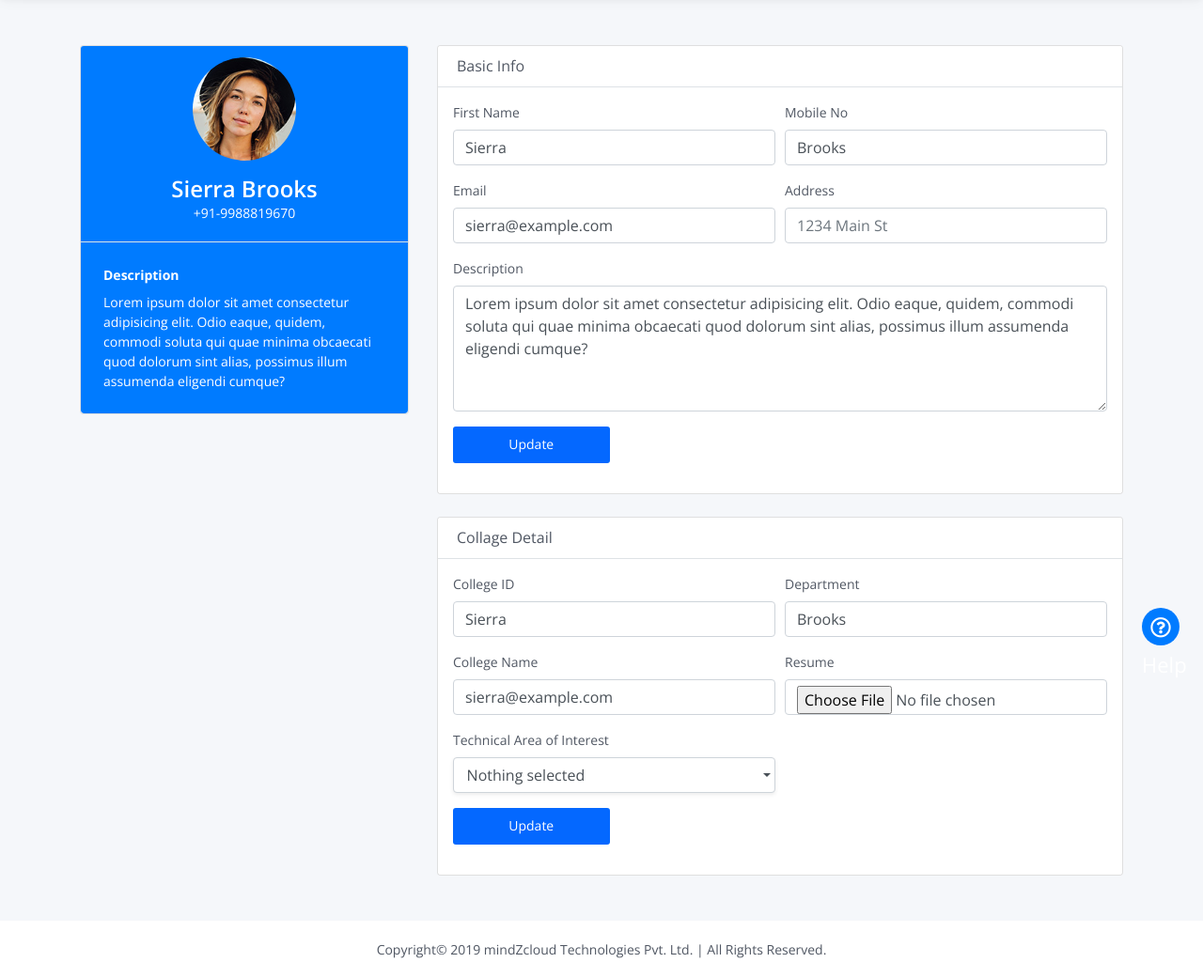
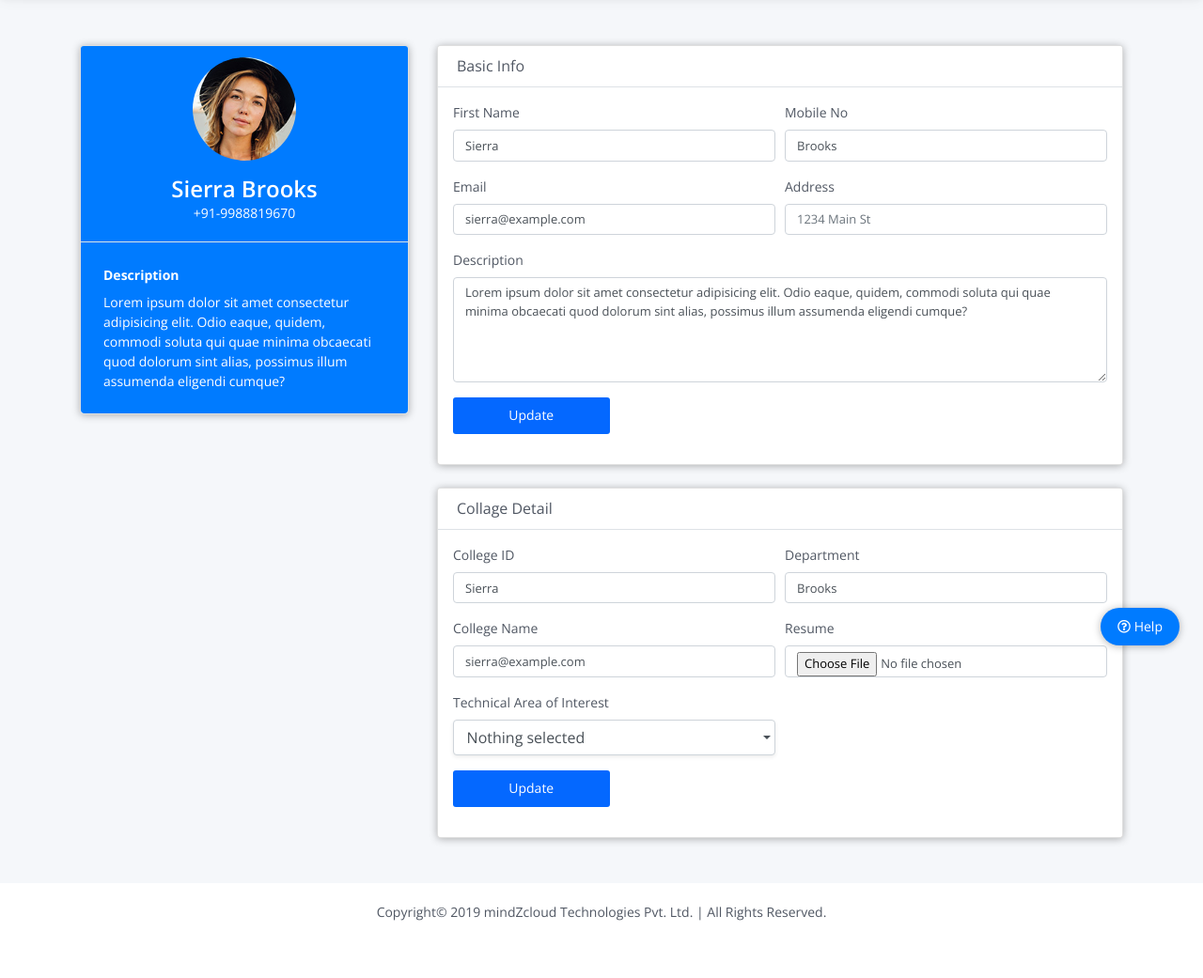
Before and after one commit to dushyantdk/mindclouds, a PHP site: page /edit-profile.html in a window 1280 px wide. Shown: the part 83-1124 px from the top of the page at 94% size. After the commit the page ends 1063 px from the top, so only its background shows below. Run offline with PHP 8.4, Linux system fonts and the light colour scheme; some libraries are stand-ins or nearby versions.

Commit message:
Add files via upload

```diff
--- a/css/custom.css
+++ b/css/custom.css
@@ -60,23 +60,26 @@
 
 .search-from {
     position: absolute;
-    right: 0px;
+    left: 0px;
     top: 0;
-    width: 280px;
+    min-width: 477px;
     display: none;
+    width: 100%;
+}
+.form-control {
+    font-size: 13px;
 }
 
 .search-from input {
-    background:#fff;
-    border: 1px solid#ddd;
-    border-radius: 30px;
+    background: #fff;
+    border: 1px solid #ddd;
+    border-radius: 3px;
     height: 44px;
     padding: 0 15px;
     box-sizing: border-box;
     font-size: 14px;
     width: 100%;
 }
-
 .search:hover .search-from{
     display: block;
 }
@@ -276,6 +279,7 @@
 }
 
 
+
 .outline-btn {
     border: 1px solid rgba(111,104,122,0.3);
     min-width: 111px;
@@ -299,6 +303,8 @@
     background: #0468ff;
     color: #fff;
 }
+
+
 
 .blue-btn {
     background: #0468ff;
@@ -558,6 +564,10 @@
 	display: flex;
 	justify-content: center;
 }
+.user-img .white-btn{
+margin: 0 auto;
+color: #0468ff;
+}
 
 .corse-brief {
     width: 100%;
@@ -689,18 +699,18 @@
 
 .feedback-icon {
     position: fixed;
-    bottom:30px;
-    right: 20px;
-    width: 40px;
+    bottom: 30px;
     height: 40px;
     background: #007bff;
     color:#fff;
-    font-size: 22px;
-    border-radius: 50%;
+    border-radius: 20px;
     text-align: center;
     line-height: 40px;
     right: 25px;
-    width: 40px;
+    width: 84px;
+    font-size: 14px;
+    box-shadow: 0px 1px 8px
+    rgba(0,0,0,0.3);
 }
 
 .feedback-icon:hover{
@@ -1071,18 +1081,21 @@
 }
 
 /***********************    Profile Page     ******************************/
-
+.card.card-small {
+    box-shadow: 0px 1px 8px
+    rgba(0,0,0,0.3);
+}
 .profile-section .card-header {
     background-color: #fff;
 }
 
-.profile-section .profile-info .card{
+.profile-section .profile-info .card {
     flex-direction: row;
+    box-shadow: 0px 1px 8px rgba(0,0,0,0.3);
 }
 
 .card-form__body {
-    background-color:
-    #f6f6f6;
+    background-color:#fbfbfb;
 }
 
 .bootstrap-select .bs-ok-default::after {
```
